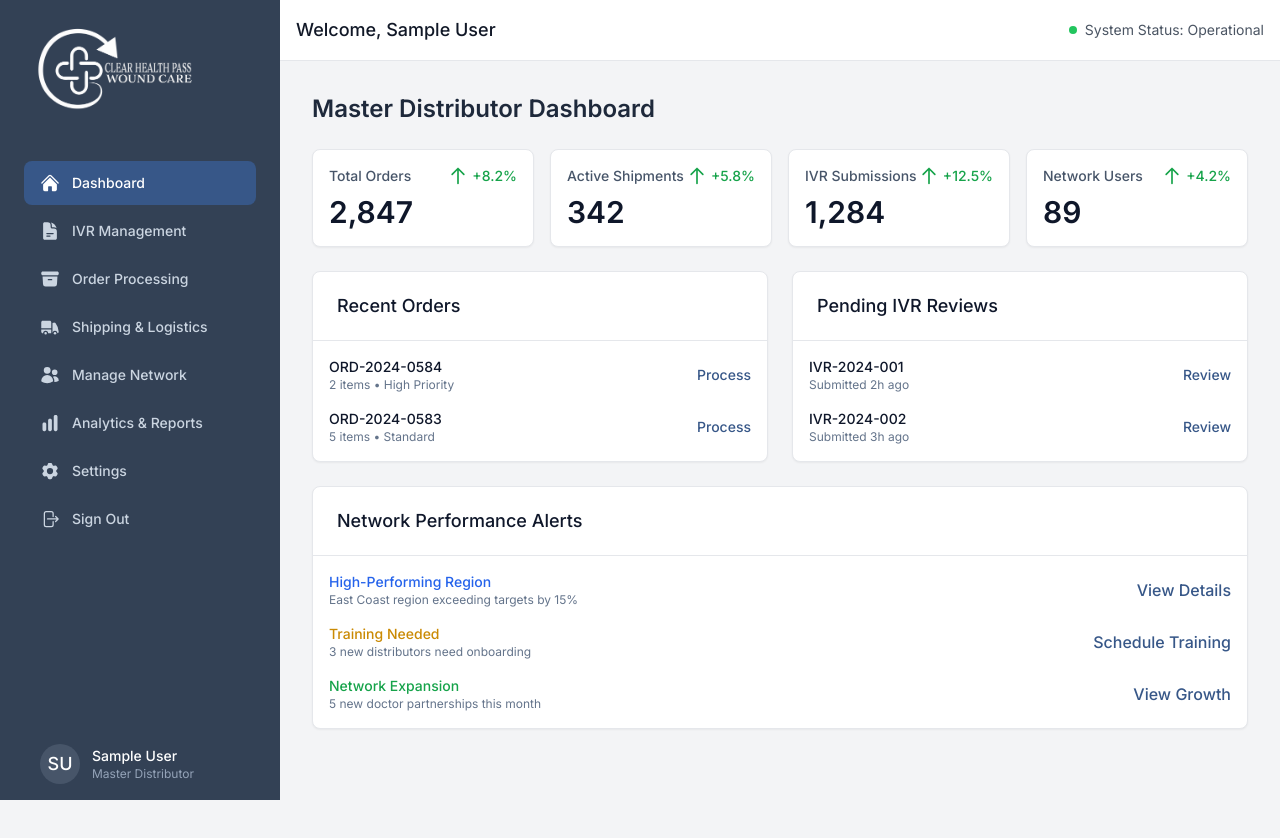
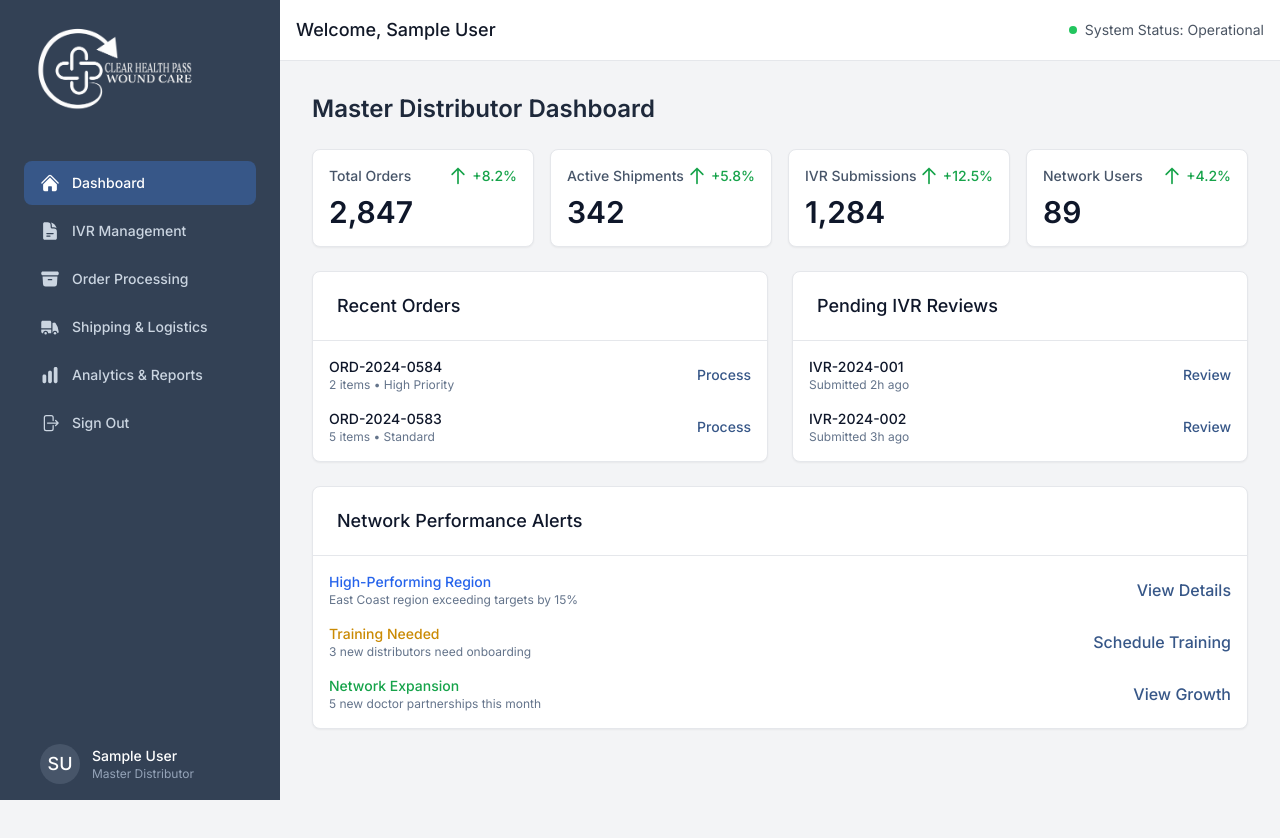
Before and after one commit to mwpdesign/PP2, a React (Vite) app in the folder frontend/: page /distributor/dashboard in a window 1280 px wide. Shown: the top 838 px of the page. Built offline with nearby package versions, Linux system fonts and the light colour scheme; no server answers; sample sign-in values are in the browser's storage.

Commit message:
demo: temporarily remove Manage Network and Settings from distributor sidebar

```diff
--- a/frontend/src/components/distributor/layout/DistributorLayout.tsx
+++ b/frontend/src/components/distributor/layout/DistributorLayout.tsx
@@ -5,10 +5,9 @@ import {
   DocumentTextIcon,
   ArchiveBoxIcon,
   TruckIcon,
-  UsersIcon,
   ChartBarIcon,
-  Cog6ToothIcon,
   ArrowRightOnRectangleIcon
+  // TODO: Restore for post-demo - UsersIcon, Cog6ToothIcon
 } from '@heroicons/react/24/solid';
 import { useAuth } from '../../../contexts/AuthContext';
 
@@ -25,14 +24,16 @@ const DistributorLayout: React.FC = () => {
     }
   };
 
+  // TODO: Demo configuration - Manage Network and Settings temporarily removed
+  // To restore post-demo, uncomment the following lines:
+  // { name: 'Manage Network', href: '/distributor/network', icon: UsersIcon },
+  // { name: 'Settings', href: '/distributor/settings', icon: Cog6ToothIcon },
   const navigation = [
     { name: 'Dashboard', href: '/distributor/dashboard', icon: HomeIcon },
     { name: 'IVR Management', href: '/distributor/ivr/management', icon: DocumentTextIcon },
     { name: 'Order Processing', href: '/distributor/orders/management', icon: ArchiveBoxIcon },
     { name: 'Shipping & Logistics', href: '/distributor/orders/shipping', icon: TruckIcon },
-    { name: 'Manage Network', href: '/distributor/network', icon: UsersIcon },
     { name: 'Analytics & Reports', href: '/distributor/analytics', icon: ChartBarIcon },
-    { name: 'Settings', href: '/distributor/settings', icon: Cog6ToothIcon },
     {
       name: 'Sign Out',
       href: '#',
```
